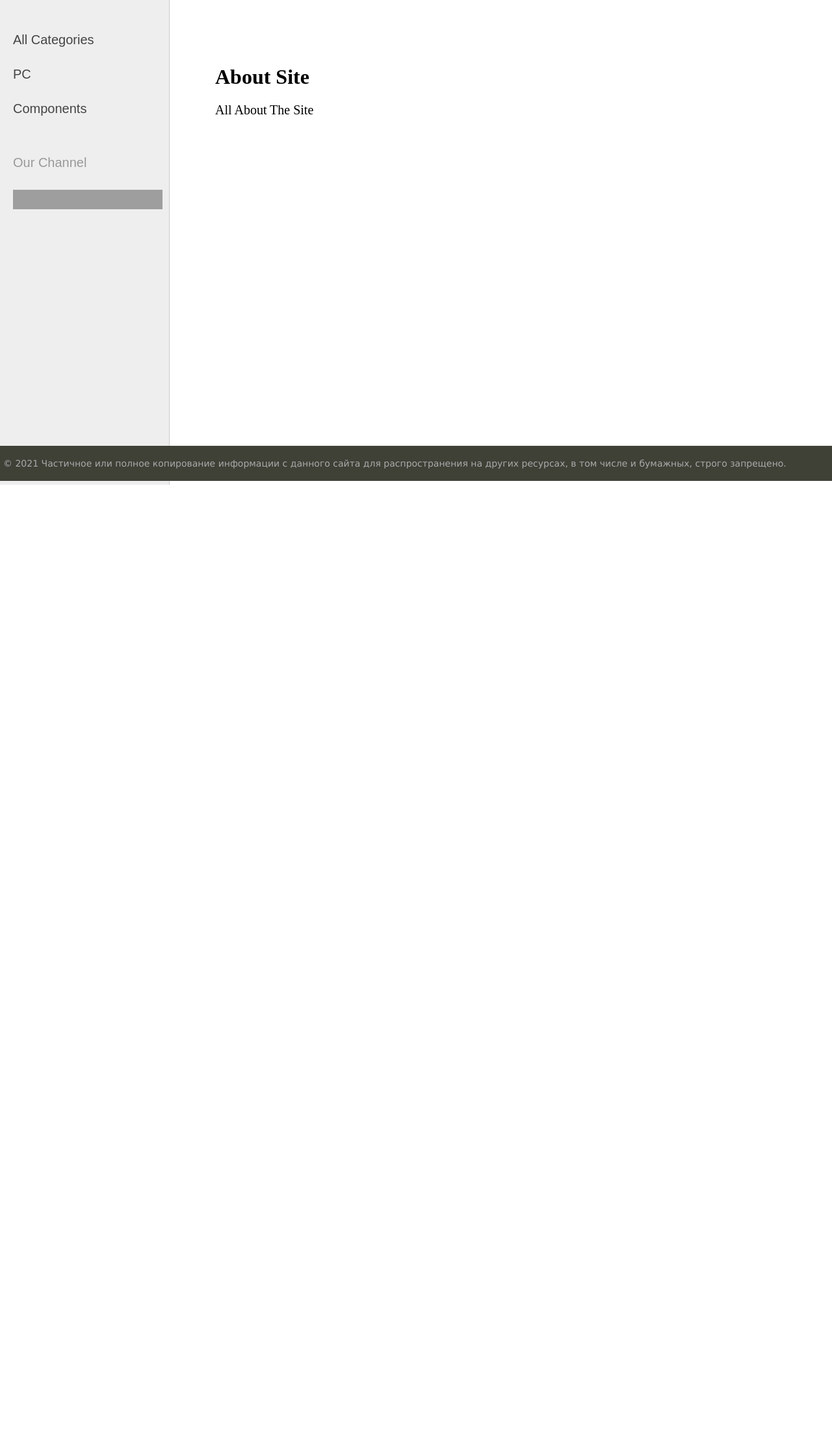
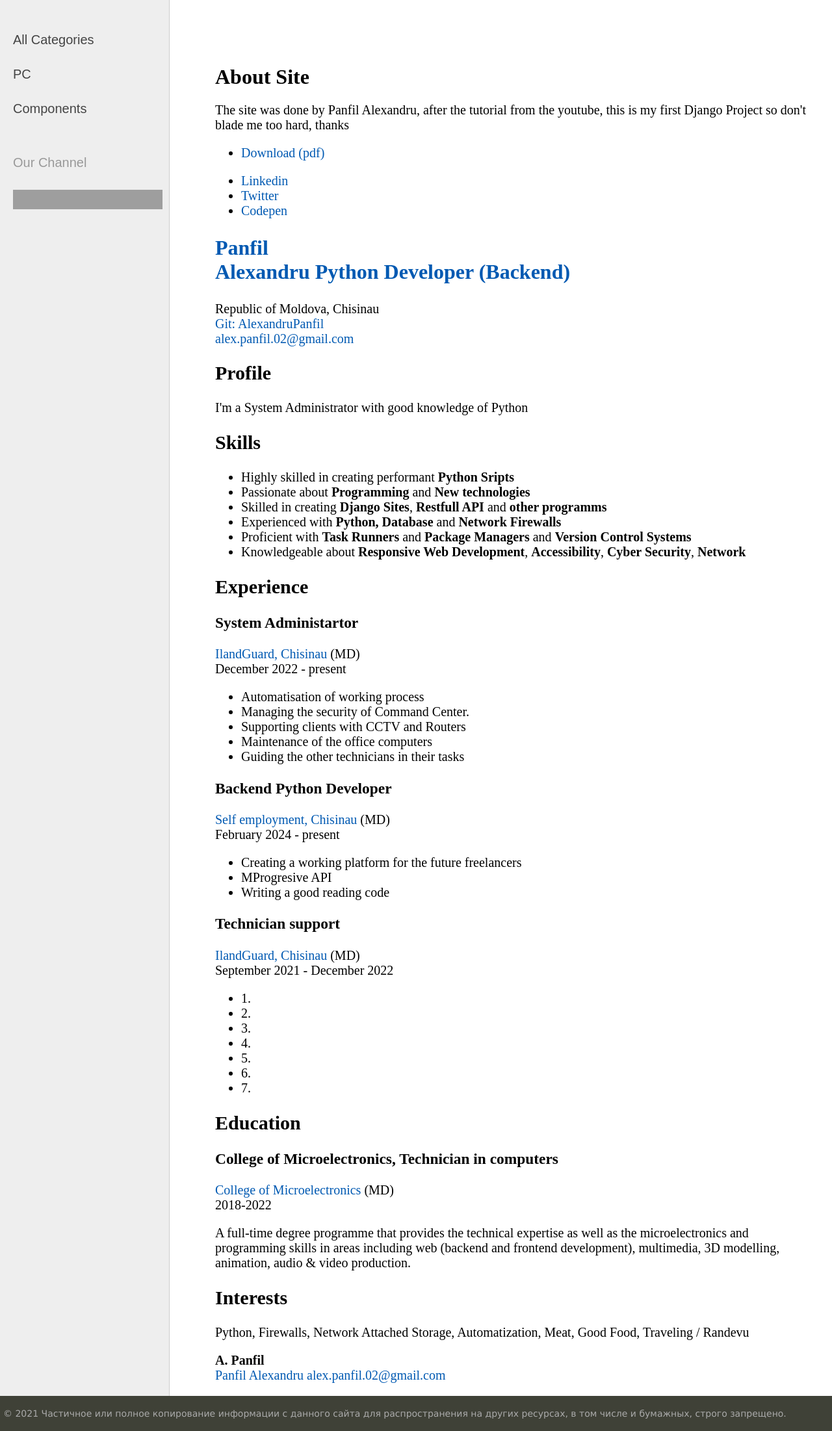
Before and after one commit to AlexandruPanfil/DjangoProject, a Django app: page /about/ in a window 1280 px wide. Shown: the part 60-2262 px from the top of the page at 65% size. Before the commit the page ends 806 px from the top, so only its background shows below. Run offline with Django 5.2, Linux system fonts and the light colour scheme; data comes from the database, SQL or seed files in the repository; grey boxes are pictures that could not be loaded.

Commit message:
Added information in about.html about site and about me

```diff
--- a/onlineshop/PC/templates/PC/about.html
+++ b/onlineshop/PC/templates/PC/about.html
@@ -1,6 +1,131 @@
 {% extends 'PC/base.html' %}
-
 {% block content %}
 <h1>{{title}}</h1>
-<p>All About The Site
+
+<p>The site was done by Panfil Alexandru, after the tutorial from the youtube, this is my first Django Project so don't blade me too hard, thanks
+<nav class="Navbar">
+  <div class="l-Wrapper l-Wrapper--reset@sm-down">
+    <ul class="u-pullRight u-hidden@xs-down">
+      <li>
+        <a class="Navbar-btn Navbar-btn--main" href="https://github.com/AlexandruPanfil" target="_blank">Download
+          <span>(pdf)</span>
+        </a>
+      </li>
+    </ul>
+    <ul>
+      <li><a href="https://www.linkedin.com/" target="_blank">Linkedin</a></li>
+      <li><a href="https://twitter.com/" target="_blank">Twitter</a></li>
+      <li><a href="https://codepen.io/" target="_blank">Codepen</a></li>
+    </ul>
+  </div>
+</nav>
+
+<article class="l-Wrapper">
+
+  <div class="l-Header">
+    <div class="l-Header-col">
+      <a href="https://github.com/AlexandruPanfil" target="_blank">
+        <h1 class="Title">
+          <span class="u-shadow">
+            Panfil<br>
+            Alexandru
+          </span>
+          <span class="Title-sub">Python Developer (Backend)</span>
+        </h1>
+      </a>
+    </div>
+    <div class="l-Header-col Contact">
+      <div>Republic of Moldova, Chisinau</div>
+      <div><a class="u-link" href="https://github.com/AlexandruPanfil" target="_blank">Git: AlexandruPanfil</a></div>
+      <div><a class="u-link" href="mailto:alex.panfil.02@gmail.com" target="_blank">alex.panfil.02@gmail.com</a></div>
+    </div>
+  </div>
+
+  <section class="l-Section">
+    <h2 class="l-Section-title h3 u-hidden@sm-down">Profile</h2>
+    <div class="l-Section-content">
+      <p>I'm a System Administrator with good knowledge of Python</p>
+    </div>
+  </section>
+
+  <section class="l-Section">
+    <h2 class="l-Section-title h3">Skills</h2>
+    <div class="l-Section-content">
+      <ul>
+        <li>Highly skilled in creating performant <strong class="Tag">Python Sripts</strong><!--, <strong class="Tag">CSS</strong></li> -->
+        <li>Passionate about <strong class="Tag">Programming</strong> and <strong class="Tag">New technologies</strong></li>
+        <li>Skilled in creating <strong class="Tag">Django Sites</strong>, <strong class="Tag">Restfull API</strong> and <strong class="Tag">other programms</strong></li>
+        <li>Experienced with <strong class="Tag">Python, Database</strong> and <strong class="Tag">Network Firewalls</strong></li>
+        <li>Proficient with <strong class="Tag">Task Runners</strong> and <strong class="Tag">Package Managers</strong> and <strong class="Tag">Version Control Systems</strong></li>
+        <li>Knowledgeable about <strong class="Tag">Responsive Web Development</strong>, <strong class="Tag">Accessibility</strong>, <strong class="Tag">Cyber Security</strong>, <strong class="Tag">Network</strong></li>
+      </ul>
+    </div>
+  </section>
+
+  <section class="l-Section">
+    <h2 class="l-Section-title h3">Experience</h2>
+    <div class="l-Section-content">
+      <h3>System Administartor</h3>
+      <a class="u-link" href="https://iland-guard.com/main" target="_blank">IlandGuard, Chisinau</a> (MD)<br> December 2022 - present
+      <ul>
+        <li>Automatisation of working process </li>
+        <li>Managing the security of Command Center.</li>
+        <li>Supporting clients with CCTV and Routers</li>
+        <li>Maintenance of the office computers</li>
+        <li>Guiding the other technicians in their tasks
+        </li>
+      </ul>
+
+      <h3>Backend Python Developer</h3>
+      <a class="u-link" href="http://taskmd.com/" target="_blank">Self employment, Chisinau</a> (MD)<br> February 2024 - present
+      <ul>
+        <li>Creating a working platform for the future freelancers</li>
+        <li>MProgresive API</li>
+        <li>Writing a good reading code
+        </li>
+      </ul>
+
+      <h3>Technician support</h3>
+      <a class="u-link" href="https://iland-guard.com/main" target="_blank">IlandGuard, Chisinau</a> (MD)<br> September 2021 - December 2022
+      <ul>
+        <li>1.</li>
+        <li>2.</li>
+        <li>3.</li>
+        <li>4.</li>
+        <li>5.</li>
+        <li>6.</li>
+        <li>7.
+        </li>
+      </ul>
+    </div>
+  </section>
+
+  <section class="l-Section">
+    <h2 class="l-Section-title h3">Education</h2>
+    <div class="l-Section-content">
+      <h3>College of Microelectronics, Technician in computers</h3>
+      <a class="u-link" href="https://ceee.md/" target="_blank">College of Microelectronics</a> (MD)<br> 2018-2022
+      <p>A full-time degree programme that provides the technical expertise as well as the microelectronics and programming skills in areas including web (backend and frontend development), multimedia, 3D modelling, animation, audio & video production.</p>
+    </div>
+  </section>
+
+  <section class="l-Section u-hidden@print">
+    <h2 class="l-Section-title h3">Interests</h2>
+    <div class="l-Section-content">
+      <p>Python, Firewalls, Network Attached Storage, Automatization, Meat, Good Food, Traveling / Randevu</p>
+    </div>
+  </section>
+</article>
+
+<div class="l-Wrapper u-keyline">
+  <div class="l-Footer">
+    <div class="l-Footer-col">
+      <strong class="Tag">A. Panfil</strong>
+    </div>
+    <div class="l-Footer-col Contact">
+      <a href="https://github.com/AlexandruPanfil" target="_blank">Panfil Alexandru</a>
+      <a href="mailto:alex.panfil.02@gmail.com" target="_blank">alex.panfil.02@gmail.com</a>
+    </div>
+  </div>
+</div>
 {% endblock %}
```
